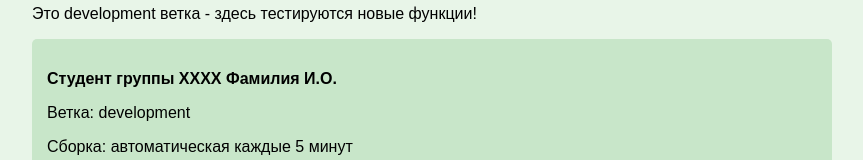
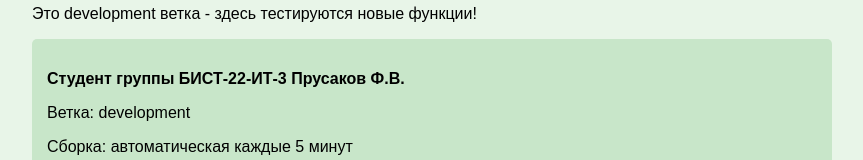
Before and after one commit to Homelanderqwdqw/devops-lab5-prusakov-f, a plain HTML site: page development.html in a window 1280 px wide. Shown: the part 145-305 px from the top of the page, without its empty margins (208-1071 px from the left). Drawn offline with Linux system fonts and the light colour scheme.

Commit message:
Update development.html

```diff
--- a/development.html
+++ b/development.html
@@ -27,7 +27,7 @@
     <p>Это development ветка - здесь тестируются новые функции!</p>
 
     <div class="info">
-        <p><strong>Студент группы ХХХХ Фамилия И.О.</strong></p>
+        <p><strong>Студент группы БИСТ-22-ИТ-3 Прусаков Ф.В.</strong></p>
         <p>Ветка: development</p>
         <p>Сборка: автоматическая каждые 5 минут</p>
     </div>
```
